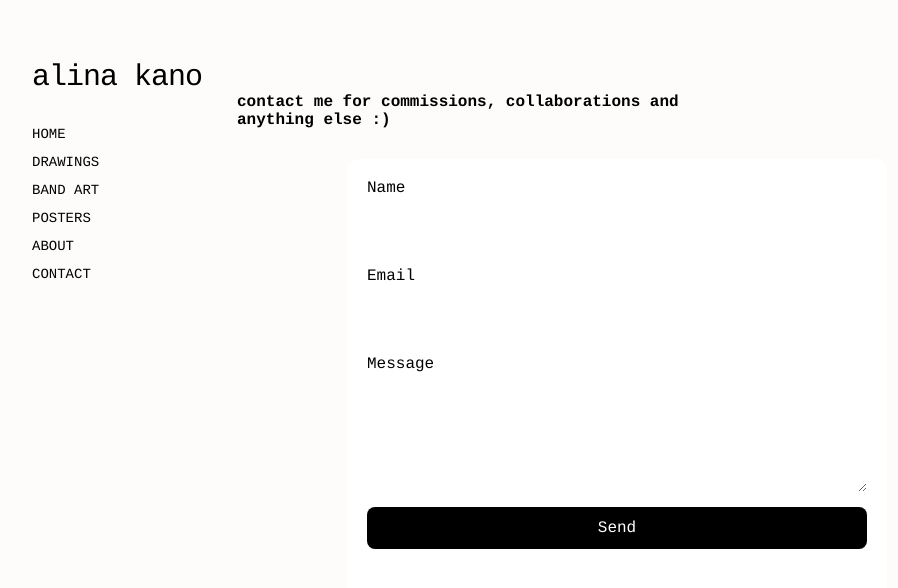
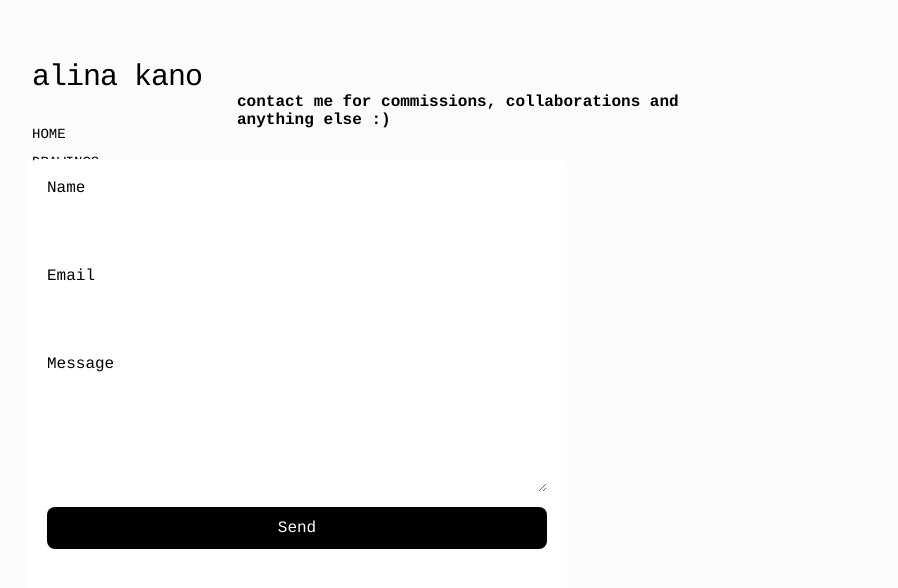
Before and after one commit to alinakano/alinakano.github.io, a Jekyll site: the page contact/index.html, which Jekyll copies as it is, in a window 1280 px wide. Shown: the top 588 px of the page, without its empty margins (23-921 px from the left). Built offline with Jekyll 4.4.1, drawn with Linux system fonts in a browser that asks for light colours.

Commit message:
contact form- deleted auto to see if it will stay in line

```diff
--- a/contact/index.html
+++ b/contact/index.html
@@ -20,7 +20,7 @@ allie does it on her own in 2025
 	    /* 👇 Paste the contact form CSS here */
     #contact {
       max-width: 500px;
-      margin: 50px auto;
+      margin: 50px;
       padding: 20px;
       background: #ffffff;
       border-radius: 12px;
```
